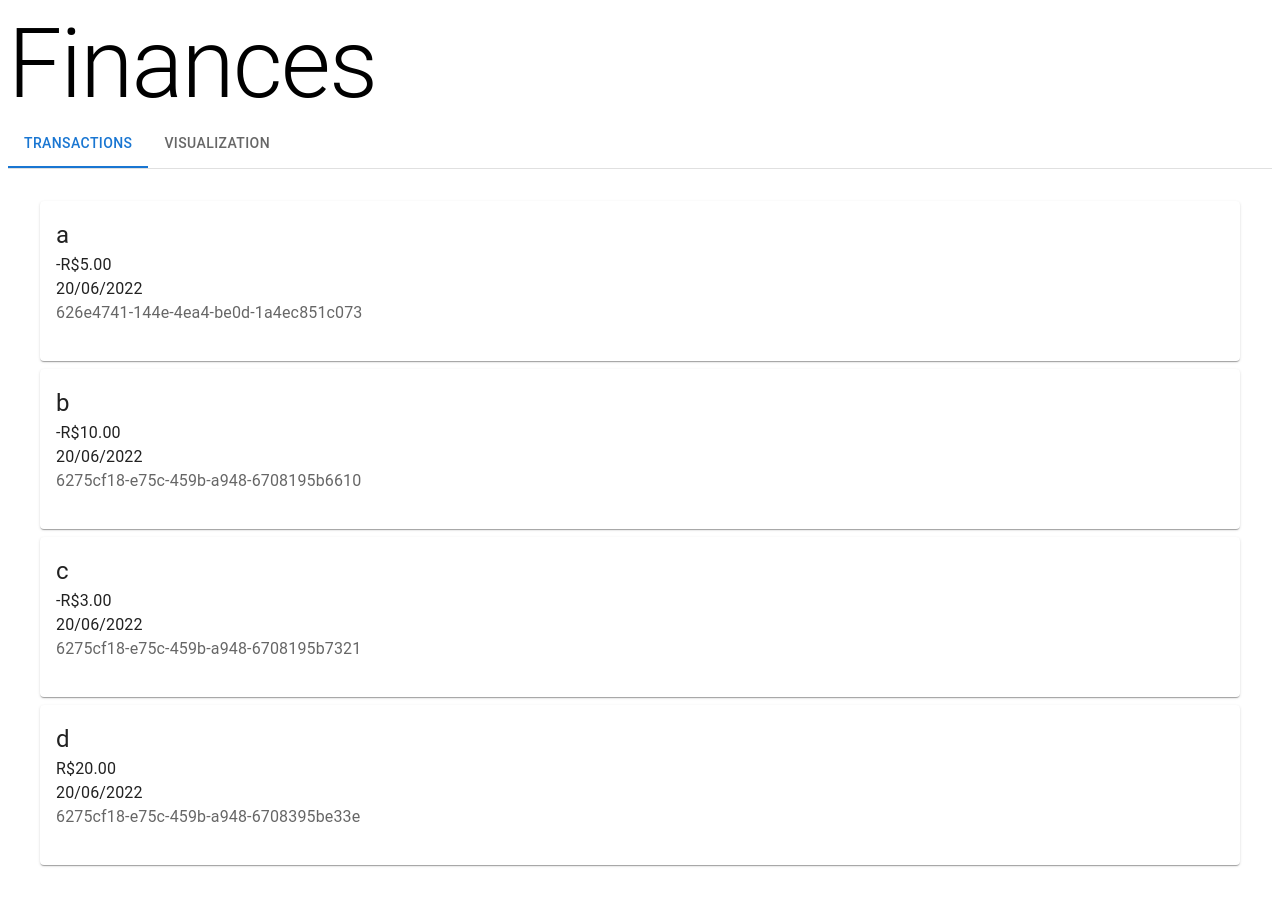
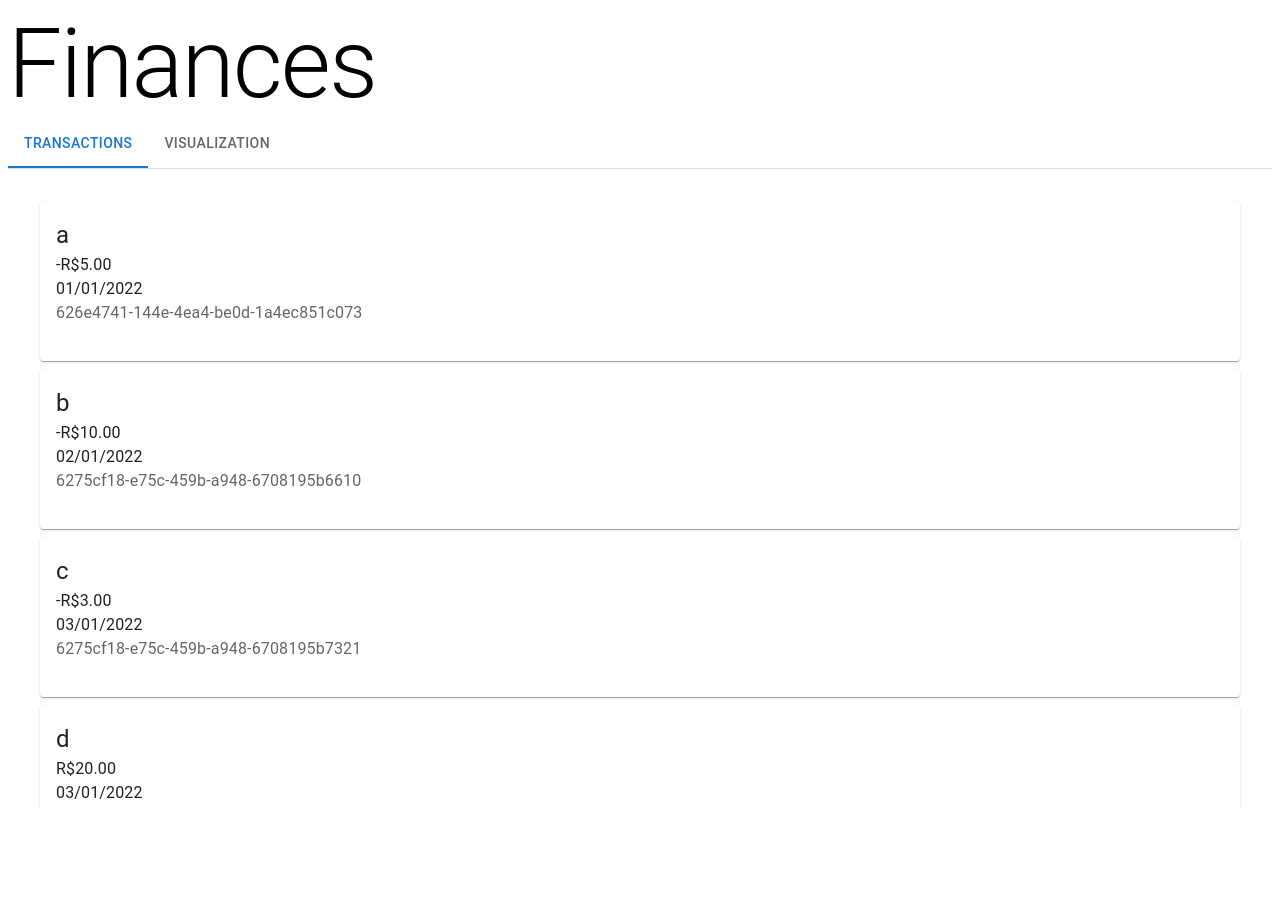
Before and after one commit to luism6n/finances-app, a React (Create React App) app: page / in a window 1280 px wide. After the commit the page ends 816 px from the top, so only its background shows below. Built offline with nearby package versions, Linux system fonts and the light colour scheme.

Commit message:
add xAxis to visualization to start

```diff
--- a/package.json
+++ b/package.json
@@ -10,6 +10,7 @@
     "@testing-library/jest-dom": "^5.16.4",
     "@testing-library/react": "^13.3.0",
     "@testing-library/user-event": "^13.5.0",
+    "d3": "^7.4.4",
     "moment": "^2.29.3",
     "react": "^18.2.0",
     "react-dom": "^18.2.0",
--- a/src/App.js
+++ b/src/App.js
@@ -8,7 +8,7 @@ function App() {
   const [tab, setTab] = useState("1");
 
   return (
-    <Stack>
+    <Stack sx={{ height: "100vh" }}>
       <Typography variant="h1">Finances</Typography>
       <TabContext value={tab}>
         <Box sx={{ borderBottom: 1, borderColor: "divider" }}>
--- a/src/Visualization.js
+++ b/src/Visualization.js
@@ -1,5 +1,47 @@
-import React from "react";
+import React, { Fragment, useEffect } from "react";
+import useTransactions from "./useTransactions";
+import * as d3 from "d3";
+import useSize from "./useSize";
+import { Stack } from "@mui/material";
 
 export default function Visualization() {
-  return <div>Visualization</div>;
+  const transactions = useTransactions();
+  const { ref, height, width } = useSize();
+  console.log({ height, width });
+
+  useEffect(() => {
+    const margin = {
+      r: 50,
+      l: 50,
+      b: 50,
+    };
+
+    const rollup = d3.rollup(
+      transactions,
+      (g) => d3.sum(g, (t) => t.amount),
+      (t) => t.date.startOf("month")
+    );
+
+    const xDomain = d3.extent(rollup.keys());
+    let xScale = d3
+      .scaleTime()
+      .domain(xDomain)
+      .range([margin.l, width - margin.r])
+      .nice();
+
+    let xAxis = d3.axisBottom(xScale);
+
+    d3.select("#container")
+      .select("g.xAxis")
+      .attr("transform", `translate(0, ${height - margin.b})`)
+      .call(xAxis);
+  }, [transactions, width, height]);
+
+  return (
+    <Stack sx={{ flex: 1, height: "100%" }} ref={ref}>
+      <svg height="100%" width="100%" id="container">
+        <g className="xAxis"></g>
+      </svg>
+    </Stack>
+  );
 }
--- /dev/null
+++ b/src/useSize.js
@@ -0,0 +1,27 @@
+import { useEffect, useRef, useState } from "react";
+
+function useSize() {
+  const [width, setWidth] = useState(null);
+  const [height, setHeight] = useState(null);
+  const ref = useRef();
+
+  useEffect(() => {
+    const observer = new ResizeObserver((e) => {
+      if (!Array.isArray(e) || !e.length) {
+        setWidth(null);
+        setHeight(null);
+        return;
+      }
+
+      const r = e[0].contentRect;
+      setWidth(r.width);
+      setHeight(r.height);
+    });
+
+    observer.observe(ref.current);
+  }, [ref]);
+
+  return { ref, width, height };
+}
+
+export default useSize;
--- a/src/useTransactions.js
+++ b/src/useTransactions.js
@@ -6,25 +6,49 @@ function useTransactions() {
       id: "626e4741-144e-4ea4-be0d-1a4ec851c073",
       memo: "a",
       amount: -5,
-      date: moment(),
+      date: moment("2022-01-01"),
     },
     {
       id: "6275cf18-e75c-459b-a948-6708195b6610",
       memo: "b",
       amount: -10,
-      date: moment(),
+      date: moment("2022-01-02"),
     },
     {
       id: "6275cf18-e75c-459b-a948-6708195b7321",
       memo: "c",
       amount: -3,
-      date: moment(),
+      date: moment("2022-01-03"),
     },
     {
       id: "6275cf18-e75c-459b-a948-6708395be33e",
       memo: "d",
       amount: +20,
-      date: moment(),
+      date: moment("2022-01-03"),
+    },
+    {
+      id: "626e4741-144e-4ea4-be0d-1a4ece51c073",
+      memo: "a",
+      amount: -10,
+      date: moment("2022-02-03"),
+    },
+    {
+      id: "6275cf18-e75c-459b-a948-6708195be610",
+      memo: "b",
+      amount: +10,
+      date: moment("2022-02-01"),
+    },
+    {
+      id: "6275cf18-e75c-459b-a948-6708195b7d21",
+      memo: "c",
+      amount: -4,
+      date: moment("2022-03-03"),
+    },
+    {
+      id: "6275cf18-e75c-459b-a948-670839abe33e",
+      memo: "d",
+      amount: +20,
+      date: moment("2022-02-04"),
     },
   ];
 
```
Also changed, not shown: 1 other file (tests, documents, lock files or other folders).
